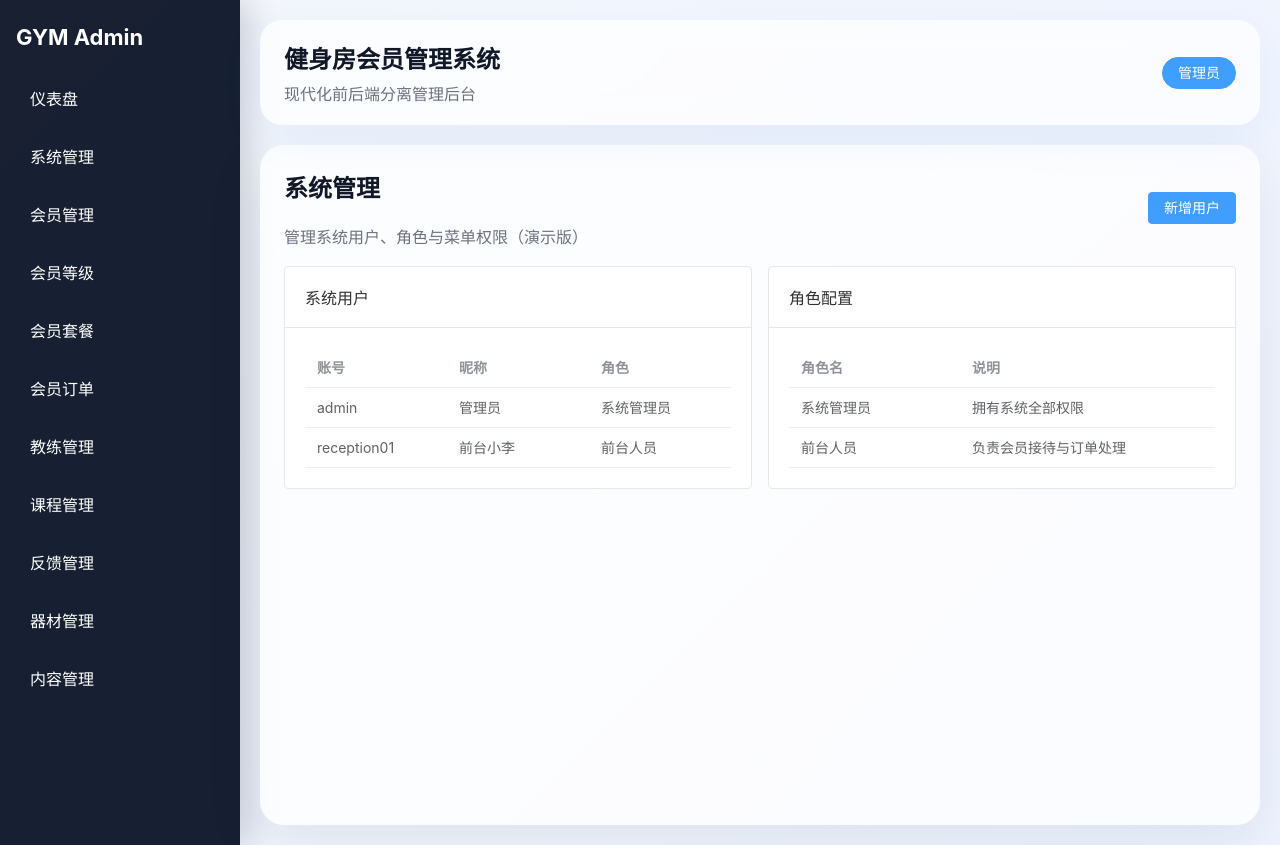
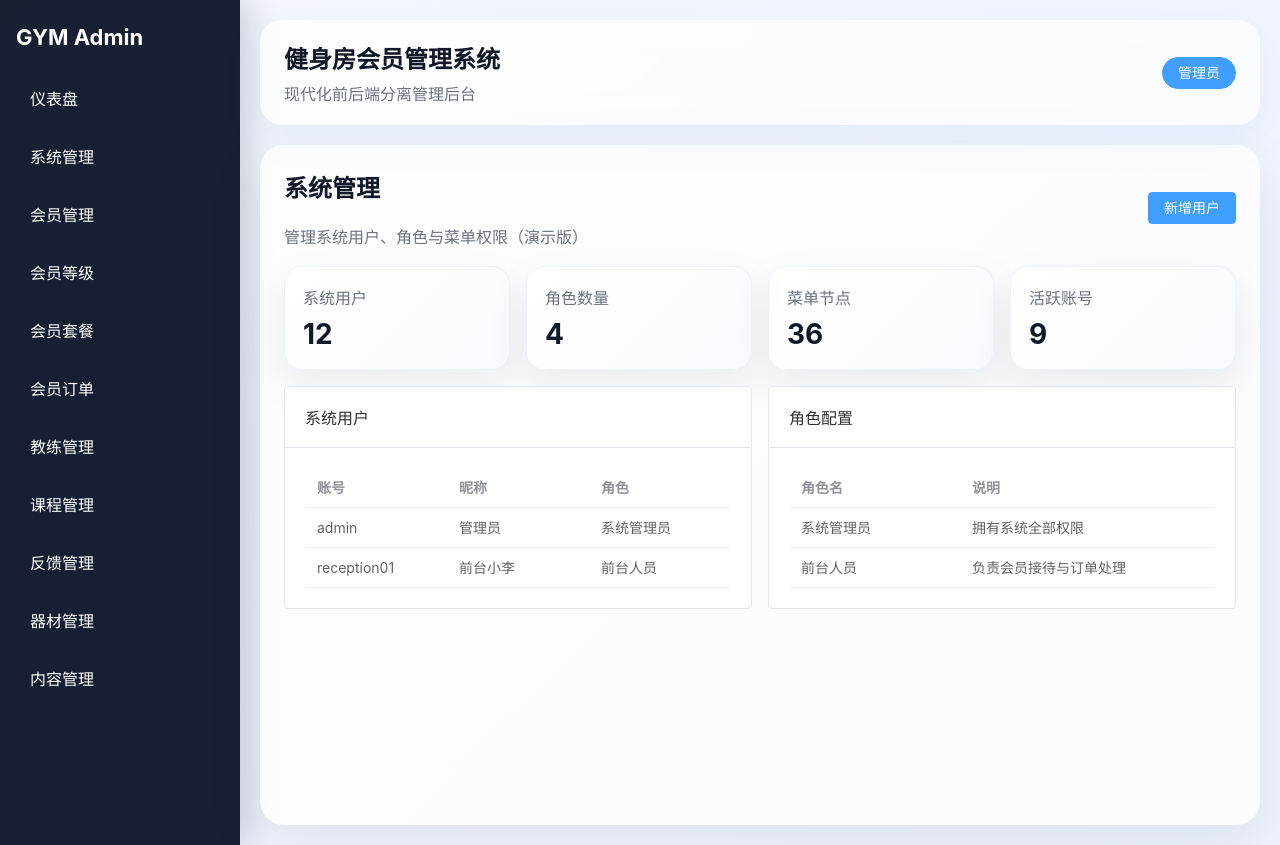
Before and after one commit to ptgnanan/gym-manager, a Vue app in the folder gym-management-admin/: page /dashboard in a window 1280 px wide. Both pictures are taken after a click on the element "系统管理". Built offline with nearby package versions, Linux system fonts and the light colour scheme.

Commit message:
feat: unify dashboard visuals and refine system feedback pages

```diff
--- a/gym-management-admin/src/styles/index.scss
+++ b/gym-management-admin/src/styles/index.scss
@@ -1,20 +1,50 @@
 :root {
   --bg-page: #f4f7fb;
-  --bg-card: rgba(255, 255, 255, 0.78);
+  --bg-card: rgba(255, 255, 255, 0.82);
   --text-main: #111827;
   --text-sub: #6b7280;
   --primary: #3b82f6;
   --success: #10b981;
   --warning: #f59e0b;
   --danger: #ef4444;
+  --radius-lg: 24px;
+  --radius-md: 18px;
+  --shadow-soft: 0 16px 40px rgba(15, 23, 42, 0.08);
 }
 
 * { box-sizing: border-box; }
 body {
   margin: 0;
   font-family: Inter, "PingFang SC", "Microsoft YaHei", sans-serif;
-  background: var(--bg-page);
+  background:
+    radial-gradient(circle at top right, rgba(59,130,246,.12), transparent 26%),
+    linear-gradient(135deg, #f4f7fb 0%, #eef3ff 100%);
   color: var(--text-main);
 }
 #app { min-height: 100vh; }
 h2 { margin-top: 0; }
+.page-header {
+  display:flex;
+  justify-content:space-between;
+  align-items:center;
+  margin-bottom:18px;
+}
+.page-header p {
+  color: var(--text-sub);
+  margin: 6px 0 0;
+}
+.stats-grid {
+  display:grid;
+  grid-template-columns:repeat(4,1fr);
+  gap:16px;
+  margin-bottom:16px;
+}
+.stat-card {
+  padding:18px;
+  border-radius:var(--radius-md);
+  background:linear-gradient(135deg,#ffffff,#f7fbff);
+  border:1px solid rgba(59,130,246,.08);
+  box-shadow: var(--shadow-soft);
+}
+.label { color:var(--text-sub); margin-bottom:8px; }
+.value { font-size:28px; font-weight:700; }
--- a/gym-management-admin/src/views/feedback/FeedbackView.vue
+++ b/gym-management-admin/src/views/feedback/FeedbackView.vue
@@ -7,6 +7,14 @@
       </div>
       <el-button type="primary">新增体测</el-button>
     </div>
+
+    <div class="stats-grid">
+      <div class="stat-card" v-for="item in stats" :key="item.label">
+        <div class="label">{{ item.label }}</div>
+        <div class="value">{{ item.value }}</div>
+      </div>
+    </div>
+
     <div class="feedback-grid">
       <el-card shadow="never">
         <template #header>评价反馈</template>
@@ -31,6 +39,12 @@
 </template>
 
 <script setup lang="ts">
+const stats = [
+  { label: '评价总数', value: 36 },
+  { label: '待审核', value: 4 },
+  { label: '本周体测', value: 12 },
+  { label: '高分课程', value: 8 }
+]
 const reviews = [
   { member: '张三', target: '燃脂搏击操', rating: 5, status: '已审核' },
   { member: '李四', target: '私教塑形课', rating: 4, status: '待审核' }
@@ -42,7 +56,5 @@ const metrics = [
 </script>
 
 <style scoped lang="scss">
-.page-header { display:flex; justify-content:space-between; align-items:center; margin-bottom:18px; }
-.page-header p { color: var(--text-sub); margin: 6px 0 0; }
 .feedback-grid { display:grid; grid-template-columns:1fr 1fr; gap:16px; }
 </style>
--- a/gym-management-admin/src/views/system/SystemView.vue
+++ b/gym-management-admin/src/views/system/SystemView.vue
@@ -7,6 +7,14 @@
       </div>
       <el-button type="primary">新增用户</el-button>
     </div>
+
+    <div class="stats-grid">
+      <div class="stat-card" v-for="item in stats" :key="item.label">
+        <div class="label">{{ item.label }}</div>
+        <div class="value">{{ item.value }}</div>
+      </div>
+    </div>
+
     <div class="system-grid">
       <el-card shadow="never">
         <template #header>系统用户</template>
@@ -28,6 +36,12 @@
 </template>
 
 <script setup lang="ts">
+const stats = [
+  { label: '系统用户', value: 12 },
+  { label: '角色数量', value: 4 },
+  { label: '菜单节点', value: 36 },
+  { label: '活跃账号', value: 9 }
+]
 const users = [
   { username: 'admin', nickname: '管理员', role: '系统管理员' },
   { username: 'reception01', nickname: '前台小李', role: '前台人员' }
@@ -39,7 +53,5 @@ const roles = [
 </script>
 
 <style scoped lang="scss">
-.page-header { display:flex; justify-content:space-between; align-items:center; margin-bottom:18px; }
-.page-header p { color: var(--text-sub); margin: 6px 0 0; }
 .system-grid { display:grid; grid-template-columns:1fr 1fr; gap:16px; }
 </style>
```
